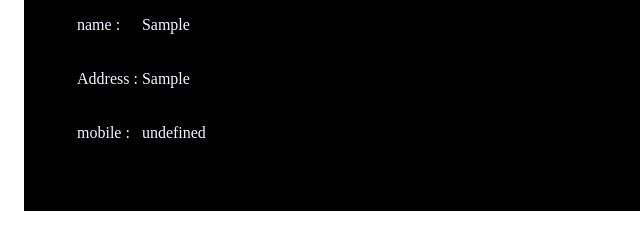
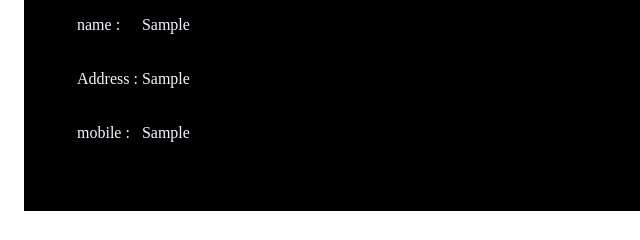
Before and after one commit to RATAN1118/jsproject1, a plain HTML site: page index.html in a window 1280 px wide. Both pictures are taken after typing "Sample", "Sample", "Sample" into the empty fields and a click on the button "submit". Shown: the part 336-576 px from the top of the page, 0-640 px from the left. Drawn offline with Linux system fonts and the light colour scheme.

Commit message:
jsprject 1

```diff
--- a/index.html
+++ b/index.html
@@ -29,7 +29,7 @@
     function submit(){
       var name = document.getElementById("name").value;
       var Address = document.getElementById("Add").value;
-      var mobile = document.getElementById("mob1").value;
+      var mobile = document.getElementById("mob").value;
       var student = new studentmodule.student();
       student.setName(name);
       student.setAddress(Address);
```
